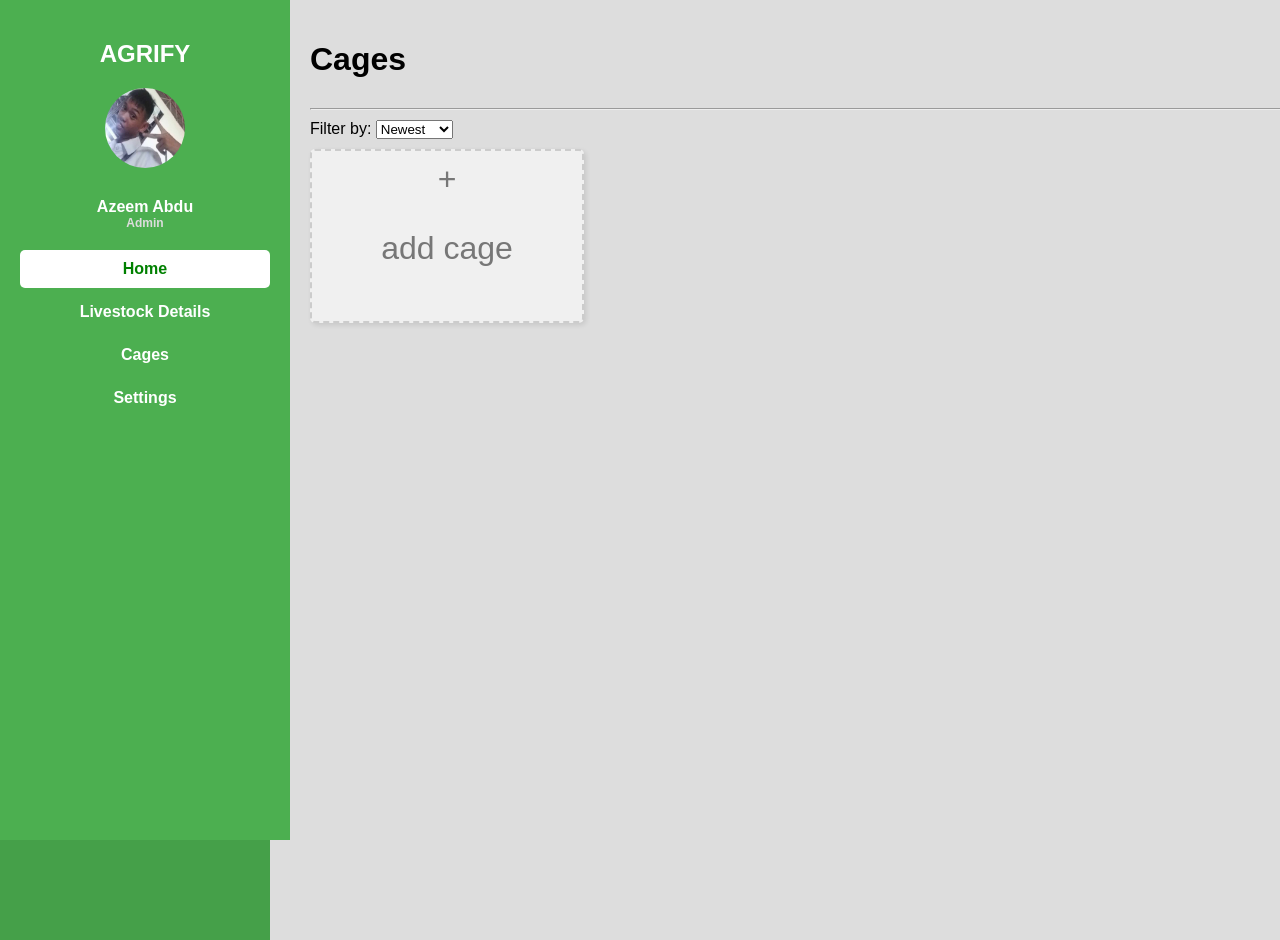
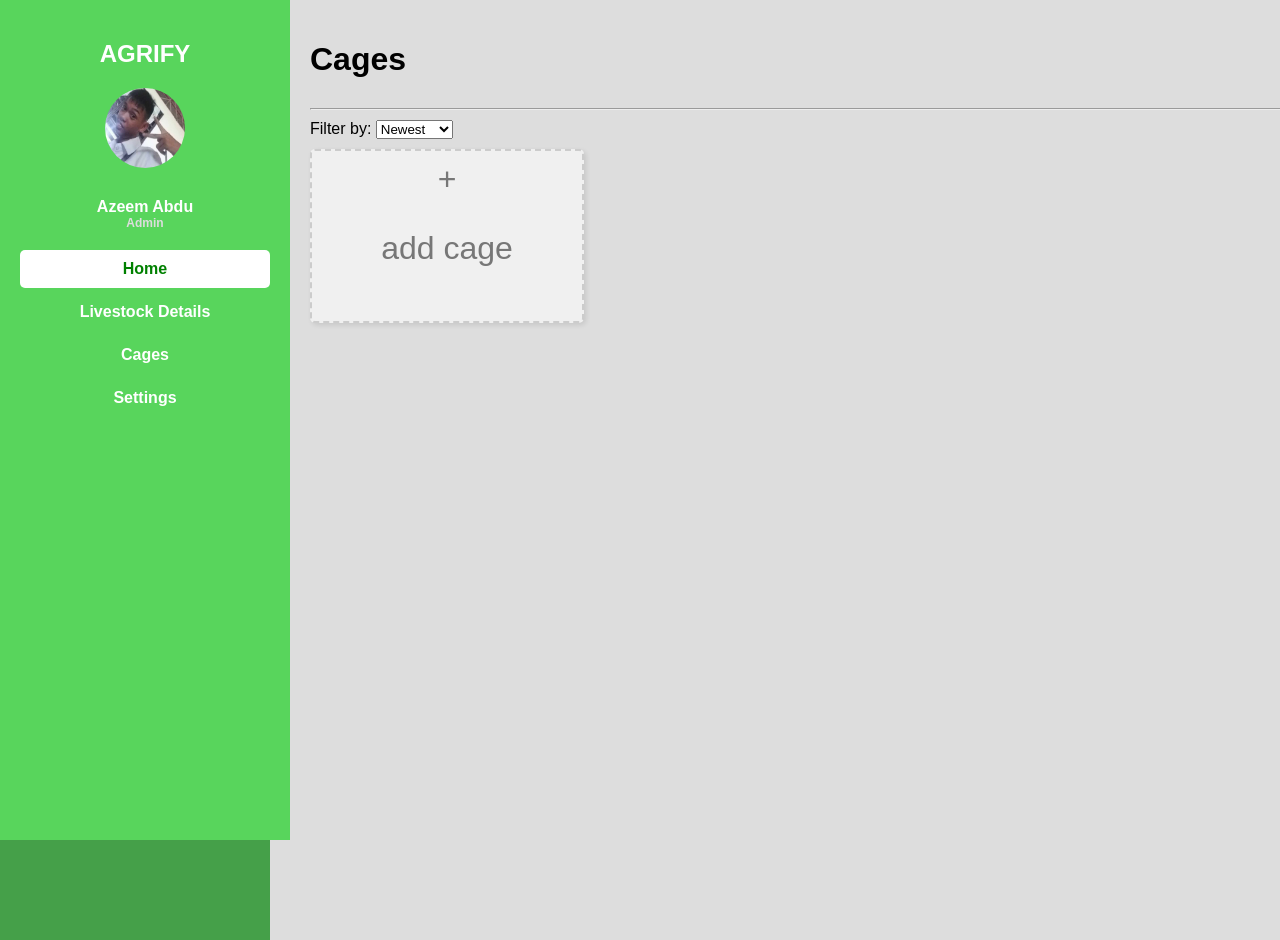
Before and after one commit to Azeem01nnie/Agrify, a PHP site: page / in a window 1280 px wide; the page is wider, and only the part inside the window is pictured. Run offline with PHP 8.4, Linux system fonts and the light colour scheme.

Commit message:
Update add-style.css

```diff
--- a/addanimals/add-style.css
+++ b/addanimals/add-style.css
@@ -11,7 +11,7 @@ body {
   /* Sidebar */
   .sidebar {
     width: 250px;
-    background: #4CAF50;
+    background: #58d55c;
     color: white;
     padding: 20px;
     text-align: center;
```
